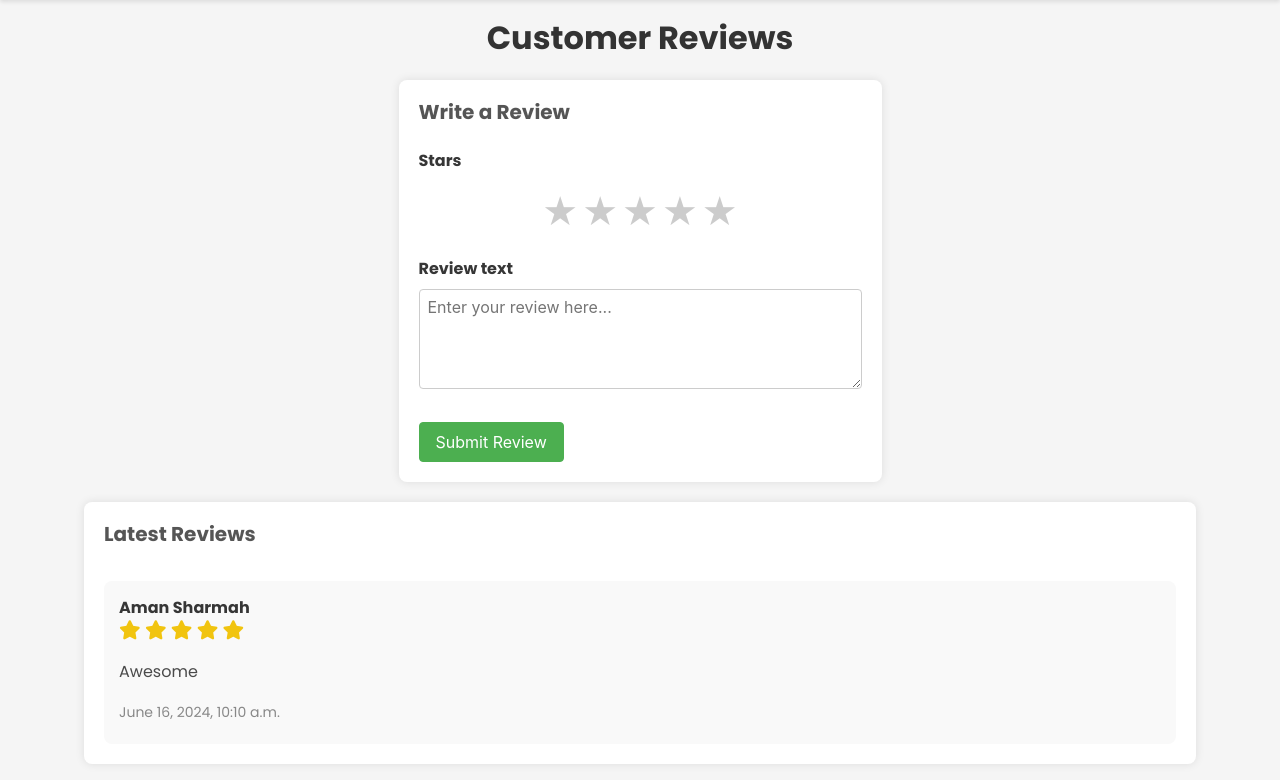
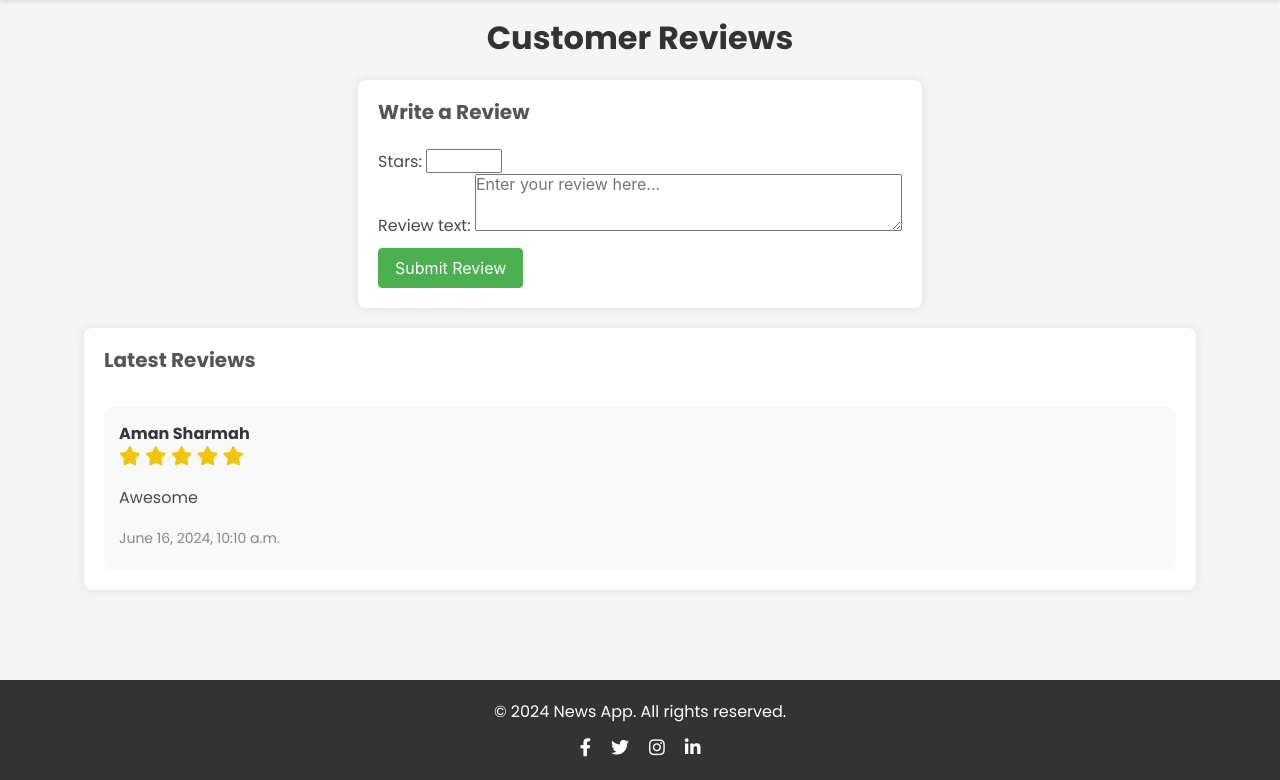
Before and after one commit to RisSonthalia/NewsApp, a Django app: page /review_page/ in a window 1280 px wide. Shown: the part 89-869 px from the top of the page. Run offline with Django 5.2, Linux system fonts and the light colour scheme; a user stored in the database is signed in; data comes from the database, SQL or seed files in the repository.

Commit message:
Update review.html

```diff
--- a/templates/review.html
+++ b/templates/review.html
@@ -176,69 +176,7 @@
             margin: 4px;
             transition: 0.3s;
         }
-        .star-rating {
-            display: flex;
-            justify-content: center;
-            margin-bottom: 10px;
-            unicode-bidi: bidi-override;
-            direction: rtl;
-        }
 
-        .star-rating input {
-            display: none;
-        }
-
-        .star-rating label {
-            color: #ccc;
-            font-size: 40px;
-            cursor: pointer;
-            transition: color 0.3s ease;
-        }
-
-        .star-rating label:before {
-            content: '\2605';
-            padding: 0 2px;
-        }
-
-        .star-rating label:hover,
-        .star-rating label:hover ~ label,
-        .star-rating input:checked ~ label {
-            color: #f1c40f;
-        }
-
-        .star-rating input[type="radio"] {
-            display: none;
-        }
-
-
-        .field:not(:last-child) {
-            margin-bottom: 1rem;
-        }
-
-        .control {
-            position: relative;
-        }
-
-        .control input,
-        .control textarea {
-            border: 1px solid #ccc;
-            border-radius: 4px;
-            padding: 0.5rem;
-            width: 100%;
-            font-size: 1rem;
-            transition: border-color 0.3s ease;
-        }
-
-        .control input:focus,
-        .control textarea:focus {
-            border-color: #4CAF50;
-            outline: none;
-        }
-
-        .control textarea {
-            min-height: 100px;
-            resize: vertical;
-        }
         @media (max-width: 768px) {
             .hamburger {
                 display: flex;
@@ -342,28 +280,8 @@
                     <h2 class="subtitle">Write a Review</h2>
                     <form method="post" action="{% url 'review_page' %}">
                         {% csrf_token %}
-                        <div class="field">
-                            <label class="label">{{ form.stars.label }}</label>
-                            <div class="star-rating">
-                                {% for value in "54321" %}
-                                    <input type="radio" id="rating-{{ value }}" name="{{ form.stars.name }}" value="{{ value }}" {% if value == form.stars.value|stringformat:"s" %}checked{% endif %}>
-                                    <label for="rating-{{ value }}"></label>
-                                {% endfor %}
-                            </div>
-                        </div>
-
-                        <div class="field">
-                            <label class="label">{{ form.review_text.label }}</label>
-                            <div class="control">
-                                {{ form.review_text }}
-                            </div>
-                        </div>
-
-                        <div class="field">
-                            <div class="control">
-                                <button type="submit" class="button is-primary">Submit Review</button>
-                            </div>
-                        </div>
+                        {{ form.as_p }}
+                        <button type="submit" class="button is-primary">Submit Review</button>
                     </form>
                     {% if submitted %}
                         <p class="success-message">Review submitted successfully!</p>
@@ -432,26 +350,5 @@
     });
         });
     </script>
-    <script>
-        document.addEventListener('DOMContentLoaded', () => {
-            const starLabels = document.querySelectorAll('.star-rating label');
-            const starsInput = document.querySelector(`input[name="{{ form.stars.name }}"]`);
-
-
-
-            function updateStarLabels(value, hovered = false) {
-                starLabels.forEach((label, index) => {
-                    if (index < starLabels.length - value) {
-                        label.style.color = hovered ? '#ffcc00' : '#f1c40f';
-                    } else {
-                        label.style.color = '#ccc';
-                    }
-                });
-            }
-        });
-
-
-
-    </script>
 </body>
 </html>
```
